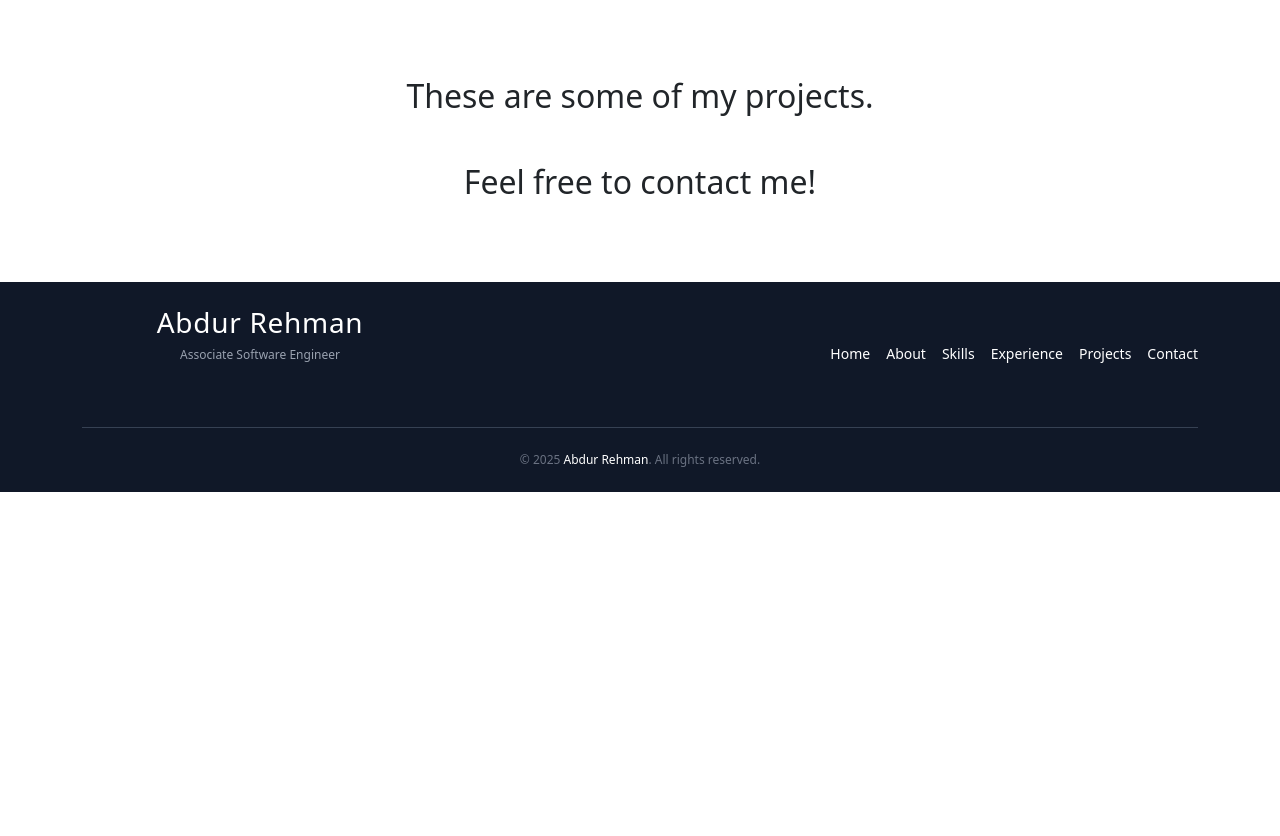
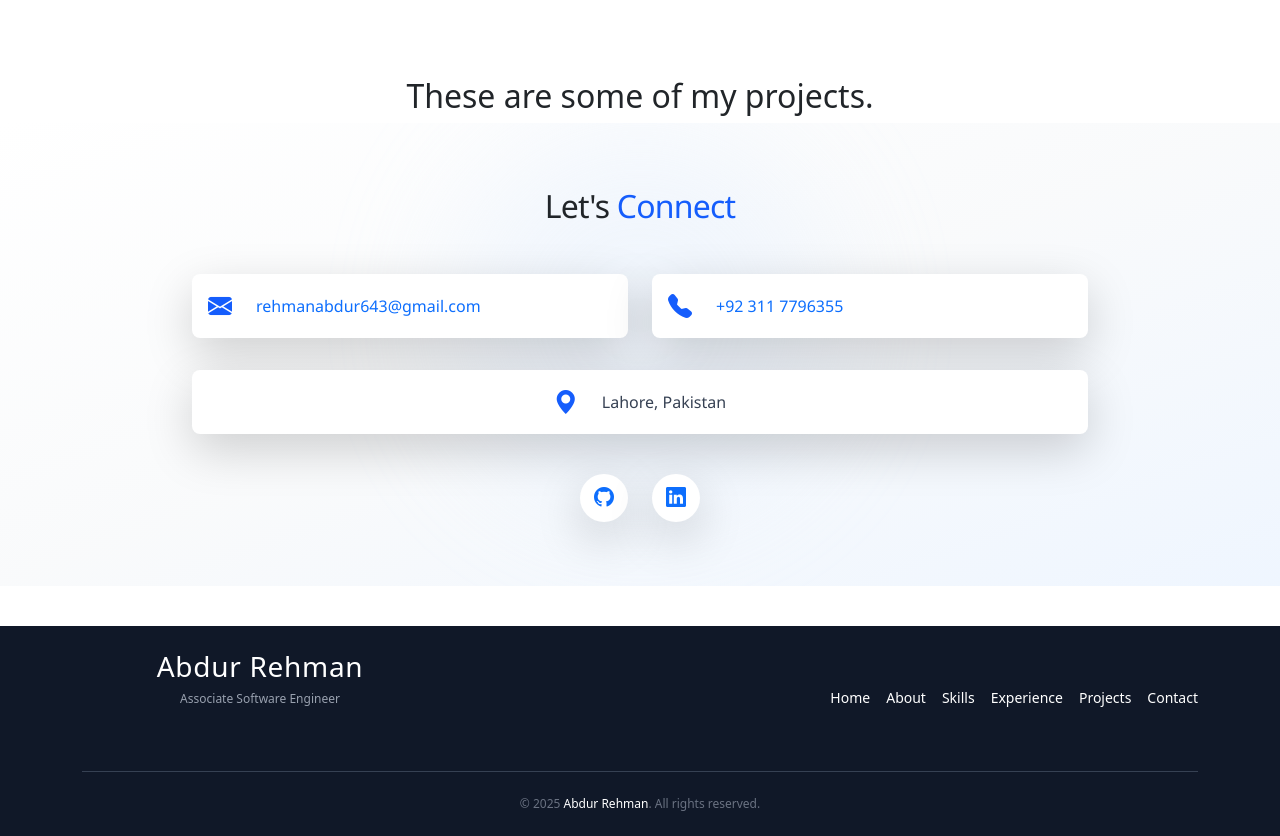
Before and after one commit to Abdur-Rehman-643/abdur-react-portfolio, a React (Vite) app: page / in a window 1280 px wide. Shown: the part 2960-3796 px from the top of the page. Before the commit the page ends 3452 px from the top, so only its background shows below. Built offline with nearby package versions, Linux system fonts and the light colour scheme.

Commit message:
complete Contact section with animations and styling

```diff
--- a/src/App.jsx
+++ b/src/App.jsx
@@ -1,5 +1,6 @@
 import Portfolio from "./components/Portfolio";
 import Footer from "./components/Footer";
+import Contact from "./pages/Contact";
 
 function App() {
   return (
@@ -7,6 +8,7 @@ function App() {
       <main className="container">
         <Portfolio />
       </main>
+      <Contact />
       <Footer />
     </>
   );
--- a/src/components/Footer.jsx
+++ b/src/components/Footer.jsx
@@ -23,7 +23,7 @@ const Footer = () => {
   return (
     <footer
       ref={footerRef}
-      className="mt-10 bg-gray-900 text-white py-4 px-4 sm:px-6 lg:px-8 transition-all duration-1000"
+      className="bg-gray-900 text-white py-4 px-4 sm:px-6 lg:px-8 transition-all duration-1000"
     >
       <div className="container mx-auto">
         <div className="row items-center text-center md:text-left">
--- a/src/components/Portfolio.jsx
+++ b/src/components/Portfolio.jsx
@@ -6,7 +6,7 @@ import Home from "../pages/Home";
 import About from "../pages/About";
 import Skills from "../pages/Skills";
 import Projects from "../pages/Projects";
-import Contact from "../pages/Contact";
+// import Contact from "../pages/Contact";
 import Experience from "../pages/Experience";
 
 function Portfolio() {
@@ -47,7 +47,7 @@ function Portfolio() {
         <Skills />
         <Experience />
         <Projects />
-        <Contact />
+        {/* <Contact /> */}
       </main>
     </>
   );
--- a/src/pages/Contact.jsx
+++ b/src/pages/Contact.jsx
@@ -1,5 +1,104 @@
-function Contact() {
-  return <h2 className="text-center mt-5">Feel free to contact me!</h2>;
-}
+import React, { useEffect, useRef, useState } from "react";
+
+const Contact = () => {
+  const sectionRef = useRef(null);
+  const [isVisible, setIsVisible] = useState(false);
+
+  useEffect(() => {
+    const observer = new IntersectionObserver(
+      ([entry]) => {
+        if (entry.isIntersecting) {
+          setIsVisible(true);
+          observer.disconnect();
+        }
+      },
+      { threshold: 0.2 }
+    );
+
+    if (sectionRef.current) {
+      observer.observe(sectionRef.current);
+    }
+  }, []);
+
+  return (
+    <section
+      id="contact"
+      ref={sectionRef}
+      className={`py-16 px-4 sm:px-8 bg-gradient-to-br from-white via-gray-50 to-blue-50 overflow-hidden transition-all duration-1000 ease-in-out ${
+        isVisible ? "opacity-100 translate-y-0" : "opacity-0 translate-y-10"
+      }`}
+      style={{ fontFamily: "'Segoe UI', sans-serif" }}
+    >
+      {/* Glowing Background Effect */}
+      <div className="absolute top-0 left-1/2 transform -translate-x-1/2 w-96 h-96 bg-blue-100 opacity-30 rounded-full blur-3xl -z-10"></div>
+
+      <div className="max-w-4xl mx-auto text-center">
+        <h2 className="text-4xl sm:text-5xl font-extrabold mb-12 text-gray-800 tracking-tight">
+          Let's <span className="text-blue-600">Connect</span>
+        </h2>
+
+        {/* Contact Info Grid */}
+        <div className="mt-5 grid sm:grid-cols-2 gap-4 text-sm sm:text-base">
+          {/* Email */}
+          <div className="flex items-center justify-start gap-4 p-3 sm:p-4 bg-white shadow-lg hover:shadow-xl transition-all duration-500 rounded-lg hover:scale-[1.02]">
+            <i className="bi bi-envelope-fill text-blue-600 text-2xl"></i>
+            <a
+              href="mailto:rehmanabdur643@gmail.com"
+              className="text-blue-800 hover:underline"
+              style={{ textDecoration: "none" }}
+            >
+              rehmanabdur643@gmail.com
+            </a>
+          </div>
+
+          {/* Phone */}
+          <div className="flex items-center justify-start gap-4 p-3 sm:p-4 bg-white shadow-lg hover:shadow-xl transition-all duration-500 rounded-lg hover:scale-[1.02]">
+            <i className="bi bi-telephone-fill text-blue-600 text-2xl"></i>
+            <a
+              href="tel:+923117796355"
+              className="text-blue-800 hover:underline"
+              style={{ textDecoration: "none" }}
+            >
+              +92 311 7796355
+            </a>
+          </div>
+
+          {/* Location */}
+          <div className="col-span-2 flex items-center justify-center gap-4 p-3 sm:p-4 bg-white shadow-lg hover:shadow-xl transition-all duration-500 rounded-lg hover:scale-[1.02] mt-2 sm:mt-0">
+            <i className="bi bi-geo-alt-fill text-blue-600 text-2xl"></i>
+            <span className="text-gray-700">Lahore, Pakistan</span>
+          </div>
+        </div>
+
+        {/* Social Icons */}
+        <div className="mt-10 flex justify-center gap-6">
+          <a
+            href="https://github.com/Abdur-Rehman-643"
+            target="_blank"
+            rel="noopener noreferrer"
+            className="w-12 h-12 flex items-center justify-center bg-white shadow-lg rounded-full text-gray-800 hover:bg-black hover:text-white transition-all duration-300 transform hover:scale-110 hover:shadow-2xl"
+          >
+            <i className="bi bi-github text-xl"></i>
+          </a>
+
+          <a
+            href="https://www.linkedin.com/in/abdur-rehman-0a3186278"
+            target="_blank"
+            rel="noopener noreferrer"
+            className="w-12 h-12 flex items-center justify-center bg-white shadow-lg rounded-full text-blue-600 hover:bg-blue-600 hover:text-white transition-all duration-300 transform hover:scale-110 hover:shadow-2xl"
+          >
+            <i className="bi bi-linkedin text-xl"></i>
+          </a>
+        </div>
+      </div>
+
+      {/* Bootstrap Icons CDN */}
+      <link
+        rel="stylesheet"
+        href="https://cdn.jsdelivr.net/npm/bootstrap-icons@1.10.5/font/bootstrap-icons.css"
+      />
+    </section>
+  );
+};
 
 export default Contact;
```
